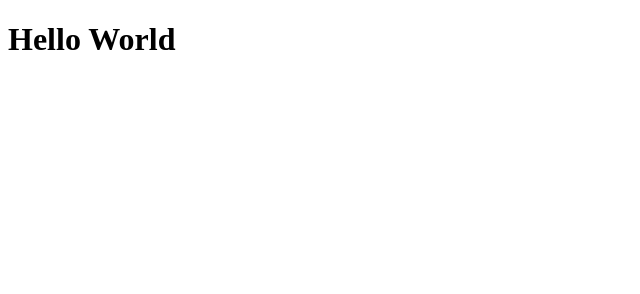
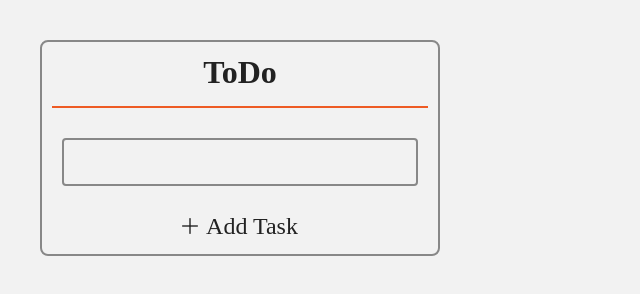
Before and after one commit to potistudio/Analydev, an Electron app: page static/index.html in a window 1280 px wide. Shown: the whole page, without its empty margins (0-640 px from the left). Drawn offline with Linux system fonts and the light colour scheme.

Commit message:
Basic Design

```diff
--- a/static/index.html
+++ b/static/index.html
@@ -2,9 +2,23 @@
 <html dir="ltr">
 	<head>
 		<meta charset="utf-8">
+		<link rel="stylesheet" href="./style.css">
 	</head>
 
 	<body>
-		<h1>Hello World</h1>
+		<div class="Task-List">
+			<span class="Title">ToDo</span>
+
+			<div class="List">
+				<div class="List-Element">
+
+				</div>
+			</div>
+
+			<div class="Add-Task-Button">
+				<img src="../resources/icons/plus.png" alt="">
+				<span>Add Task</span>
+			</div>
+		</div>
 	</body>
 </html>
--- /dev/null
+++ b/static/style.css
@@ -0,0 +1,114 @@
+* {
+	margin: 0;
+	padding: 0;
+	box-sizing: border-box;
+	font-family: "Zen Kaku Gothic New";
+}
+
+body {
+	background-color: #F2F2F2;
+	color: #222222;
+}
+
+.Task-List {
+	position: absolute;
+	top: 40px;
+	left: 40px;
+	width: 400px;
+	height: 216px;
+	border-radius: 8px;
+	border: solid 2px #888888;
+	overflow: hidden;
+}
+
+.Task-List::after {
+	content: "";
+	position: absolute;
+	top: 64px;
+	left: 10px;
+	width: calc(100% - 20px);
+	height: 2px;
+	background-color: #EE5B24;
+}
+
+.Task-List .Title {
+	position: absolute;
+	top: 16px;
+	left: 0;
+	width: 100%;
+	height: 32px;
+	font-size: 32px;
+	font-weight: bold;
+	line-height: 28px;
+	text-align: center;
+}
+
+.Task-List .Add-Task-Button {
+	position: absolute;
+	display: flex;
+	justify-content: center;
+	align-items: center;
+	bottom: 0;
+	left: 0;
+	width: 100%;
+	height: 56px;
+	transition: all 0.4s 0s ease;
+	overflow: hidden;
+	cursor: pointer;
+}
+
+/*
+.Task-List .Add-Task-Button::after {
+	content: "";
+	position: absolute;
+	display: block;
+	margin: auto 0;
+	top: 0;
+	bottom: 0;
+	width: 16px;
+	height: 16px;
+	border-radius: 8px;
+	background: #E8E8E8;
+	opacity: 0.8;
+	transform: scale(0.0);
+}
+*/
+
+.Task-List .Add-Task-Button:hover {
+	background-color: #E2E2E2;
+}
+
+/*
+.Task-List .Add-Task-Button:active::after {
+	transform: scale(20.0);
+}
+*/
+
+.Task-List .Add-Task-Button img {
+	margin-right: 8px;
+	width: 16px;
+	height: 16px;
+	filter: brightness(10%);
+}
+
+.Task-List .Add-Task-Button span {
+	font-size: 24px;
+	line-height: 24px;
+}
+
+.Task-List .List {
+	position: absolute;
+	top: 96px;
+	left: 20px;
+	width: calc(100% - 40px);
+}
+
+.Task-List .List .List-Element {
+	position: relative;
+	top: 0;
+	left: 0;
+	width: 100%;
+	height: 48px;
+	border-radius: 4px;
+	border: solid 2px #888888;
+}
```
Also changed, not shown: resources/icons/plus.png (added).
